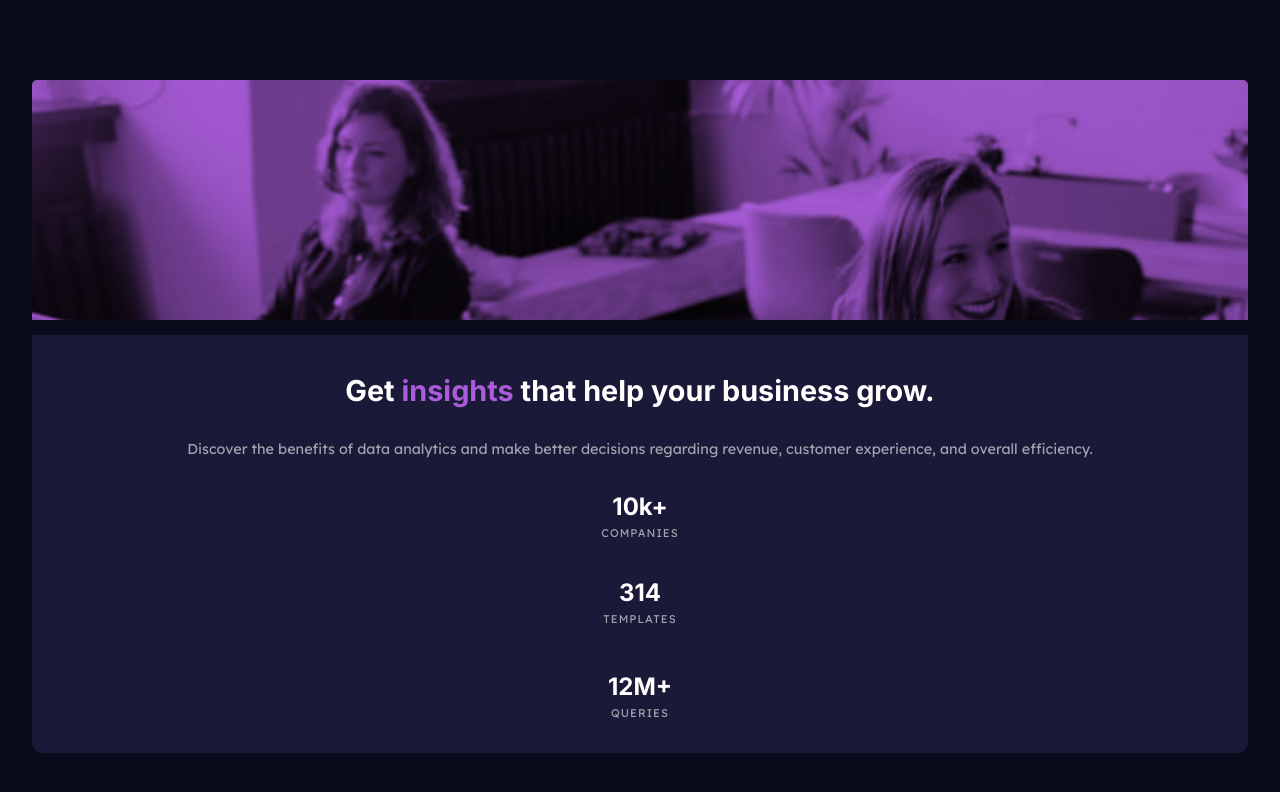
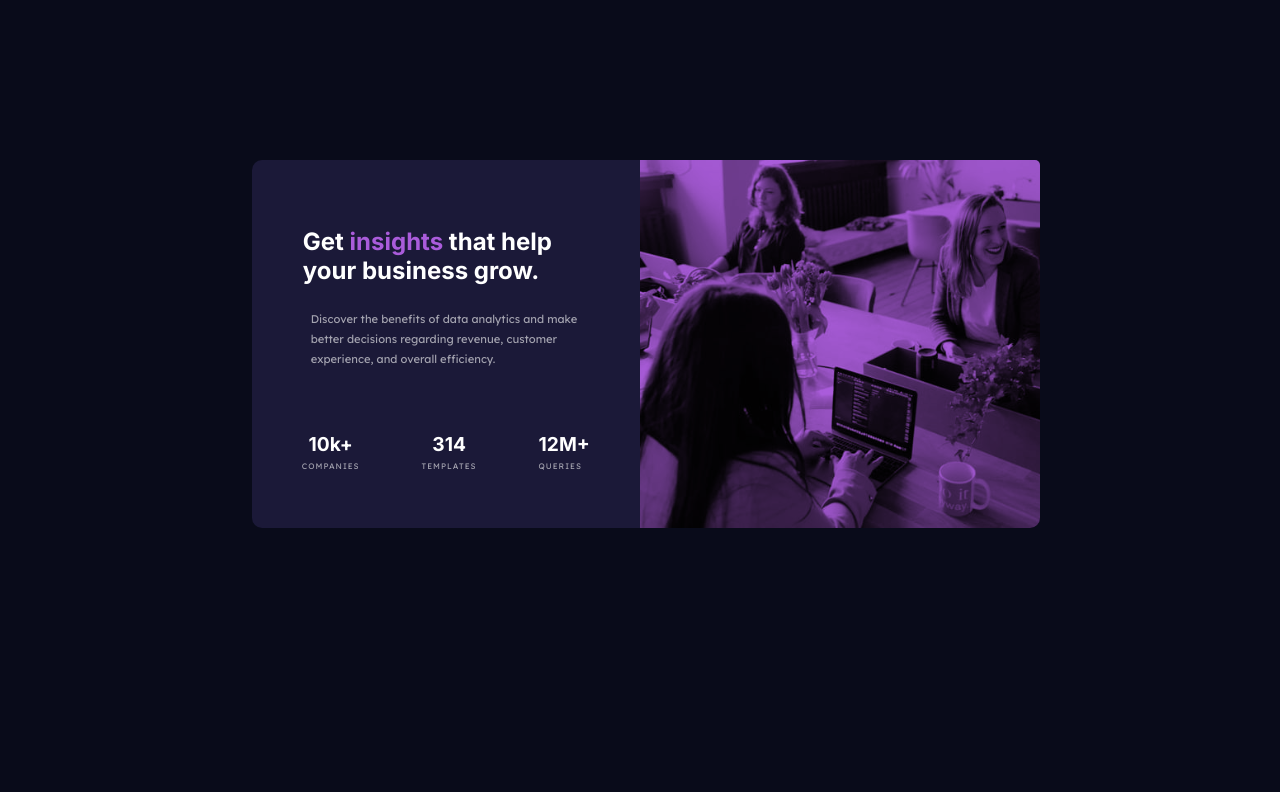
Before and after one commit to amakaogujiofor/Stats-Preview-Card, a plain HTML site: page index.html in a window 1280 px wide. Drawn offline with Linux system fonts and the light colour scheme.

Commit message:
More element styling

```diff
--- a/styles.css
+++ b/styles.css
@@ -1,3 +1,7 @@
+* {
+  box-sizing: border-box;
+}
+
 /* Custom Styles */
 
 :root {
@@ -19,7 +23,9 @@
 body {
   background-color: var(--clr-primary-main-bg);
   font-family: var(--ff-primary);
+  margin: 0 auto;
   margin-top: 5em;
+  width: 375px;
 }
 
 .hero-image {
@@ -27,6 +33,7 @@ body {
 }
 
 .box {
+  margin-bottom: 0;
   width: auto;
   height: 220px;
   object-fit: cover;
@@ -82,3 +89,73 @@ p {
   letter-spacing: 1px;
   color: var(--clr-stats-headings);
 }
+
+/* Media Queries */
+@media (min-width: 500px) {
+  body {
+    margin-top: 10em;
+  }
+
+  .container {
+    display: flex;
+    flex-direction: row-reverse;
+    margin: 0 auto;
+  }
+  .img-pack {
+    width: 50%;
+    margin-top: 0;
+  }
+
+  img {
+    border-top-left-radius: 0;
+  }
+
+  .content {
+    border-top-left-radius: 10px;
+    border-bottom-right-radius: 0;
+  }
+
+  .box {
+    width: 400px;
+    background-image: url(/images/image-header-desktop.jpg);
+    height: 100%;
+    margin-top: 0;
+    border-top-left-radius: 0;
+    border-bottom-right-radius: 10px;
+  }
+  .card-content {
+    width: 350px;
+    padding: 2em 2em 0 2em;
+    height: 50%;
+  }
+
+  h1 {
+    font-size: 1.5rem;
+    font-weight: 700;
+    text-align: left;
+  }
+  p {
+    margin-top: 16px;
+    text-align: left;
+    font-size: 0.7rem;
+    line-height: 20px;
+  }
+
+  .stats {
+    display: flex;
+    flex-direction: row;
+    justify-content: space-around;
+    margin: 0;
+  }
+
+  .stats-title {
+    margin-top: 3em;
+    padding: 1em 0 0 0;
+    font-size: 1.2rem;
+  }
+
+  .works {
+    padding: 0;
+    font-size: 0.5rem;
+  }
+}
```
